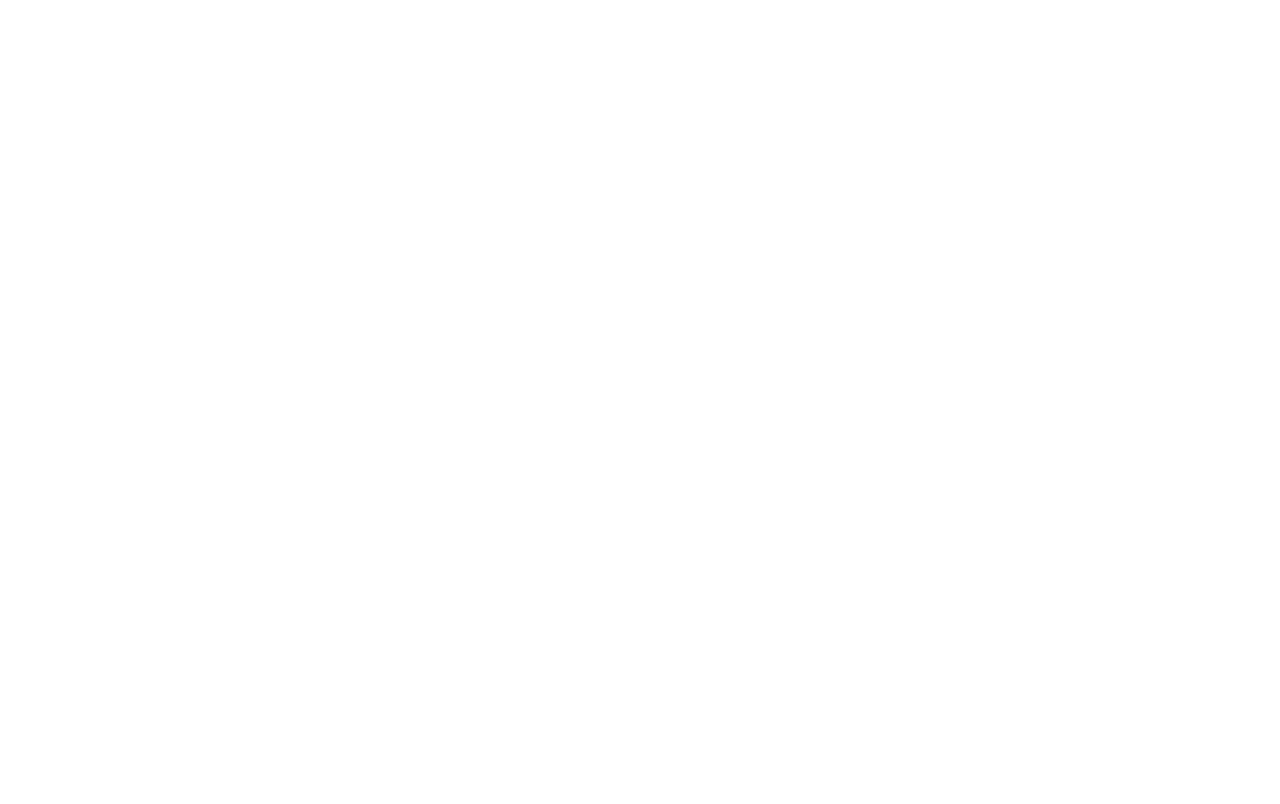
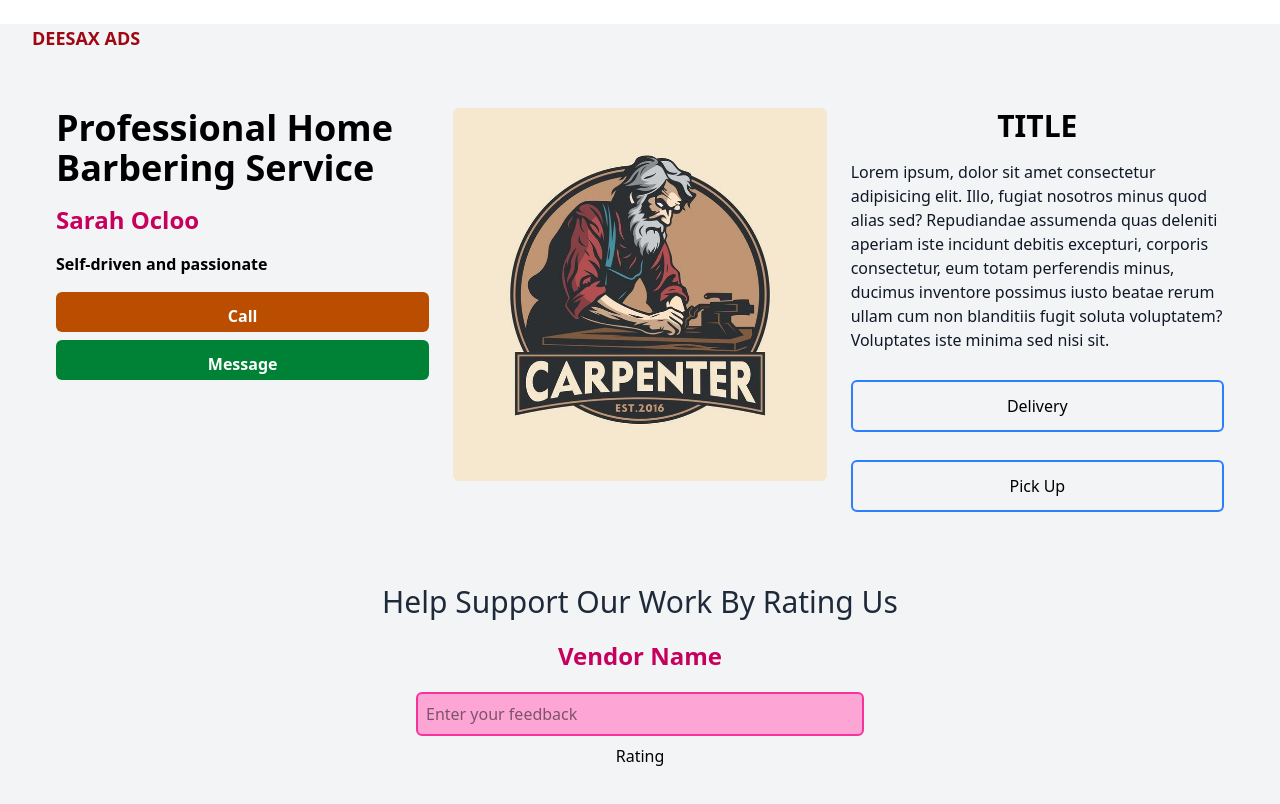
Before and after one commit to DEESAX2/deesaxAds, a React (Vite) app: page /view-advert in a window 1280 px wide. Shown: the top 804 px of the page. Built offline with nearby package versions, Linux system fonts and the light colour scheme.

Commit message:
Added a few elements to the ViewAdvert page

```diff
--- a/src/Components/AdvertCard.jsx
+++ b/src/Components/AdvertCard.jsx
@@ -0,0 +1,9 @@
+import { Link } from "react-router";
+
+
+    return (
+        <div>
+
+
+        </div>
+    );
--- a/src/Components/AdvertList.jsx
+++ b/src/Components/AdvertList.jsx
@@ -3,7 +3,7 @@ import React from 'react'
 export default function AdvertList() {
   return (
     <div>
-
+      <h1 className='text-4xl font-bold text-red-900'>Our Catalog</h1>
     </div>
   )
 }
--- a/src/Pages/ViewAdvert.jsx
+++ b/src/Pages/ViewAdvert.jsx
@@ -1,9 +1,72 @@
-import React from 'react'
+import React from "react";
+import craftsmanVintagelogo from "../assets/images/craftsmanVintagelogo.jpg";
 
 export default function ViewAdvert() {
   return (
-    <div>
+    <div className="min-h-screen bg-gray-100">
+      <div className="container mx-auto px-4 sm:px-6 md:px-8">
+        <div>
+          <h1 className="flex flex-row justify-start text-sm sm:text-base md:text-lg font-semibold text-red-800 mt-4 sm:mt-6">
+            DEESAX ADS
+          </h1>
+        </div>
+        <div className="grid grid-cols-1 sm:grid-cols-2 md:grid-cols-3 mt-6 sm:mt-8 p-4 sm:p-6 gap-4 sm:gap-6">
+          <div className="space-y-4">
+            <h2 className="text-2xl sm:text-3xl md:text-4xl font-extrabold">
+              Professional Home Barbering Service
+            </h2>
+            <p className="text-xl sm:text-2xl font-bold text-pink-700">Sarah Ocloo</p>
+            <p className="text-sm sm:text-base text-black font-semibold">
+              Self-driven and passionate
+            </p>
+            <div className="flex flex-col space-y-2">
+              <button className="bg-amber-700 hover:bg-amber-800 text-white font-semibold rounded-md p-2 sm:p-3 w-full h-10">
+                Call
+              </button>
+              <button className="bg-green-700 hover:bg-green-800 text-white font-semibold rounded-md p-2 sm:p-3 w-full h-10">
+                Message
+              </button>
+            </div>
+          </div>
+          <img
+            src={craftsmanVintagelogo}
+            alt="Craftsman Logo"
+            className="w-full h-auto max-w-sm object-cover rounded-md"/>
+          <div className="flex flex-col justify-center items-center space-y-4">
+            <h1 className="font-bold text-xl sm:text-2xl md:text-3xl">TITLE</h1>
+            <p className="text-gray-900 text-sm sm:text-base">
+              Lorem ipsum, dolor sit amet consectetur adipisicing elit. Illo, fugiat
+              nosotros minus quod alias sed? Repudiandae assumenda quas deleniti aperiam
+              iste incidunt debitis excepturi, corporis consectetur, eum totam perferendis
+              minus, ducimus inventore possimus iusto beatae rerum ullam cum non
+              blanditiis fugit soluta voluptatem? Voluptates iste minima sed nisi sit.
+            </p>
+            <button className="mt-3 border-2 border-blue-500 hover:bg-blue-500 hover:text-white p-2 sm:p-3 rounded-md w-full">
+              Delivery
+            </button>
+            <button className="mt-3 border-2 border-blue-500 hover:bg-blue-500 hover:text-white p-2 sm:p-3 rounded-md w-full">
+              Pick Up
+            </button>
+          </div>
+        </div>
 
+        <div className="flex flex-col justify-center items-center mt-10 sm:mt-12">
+          <h1 className="text-2xl sm:text-3xl text-gray-800 text-center">
+            Help Support Our Work By Rating Us
+          </h1>
+          <h2 className="text-xl sm:text-2xl font-bold text-pink-700 m-4 sm:m-5">
+            Vendor Name
+          </h2>
+          <input
+            className="bg-pink-300 border-2 border-pink-500 rounded-md p-2 w-full max-w-md"
+            type="text"
+            name="name"
+            id="rating-input"
+            placeholder="Enter your feedback"
+          />
+          <p className="text-sm sm:text-base mt-2">Rating</p>
+        </div>
+      </div>
     </div>
-  )
+  );
 }
```
Also changed, not shown: src/assets/images/craftsmanVintagelogo.jpg (added).
